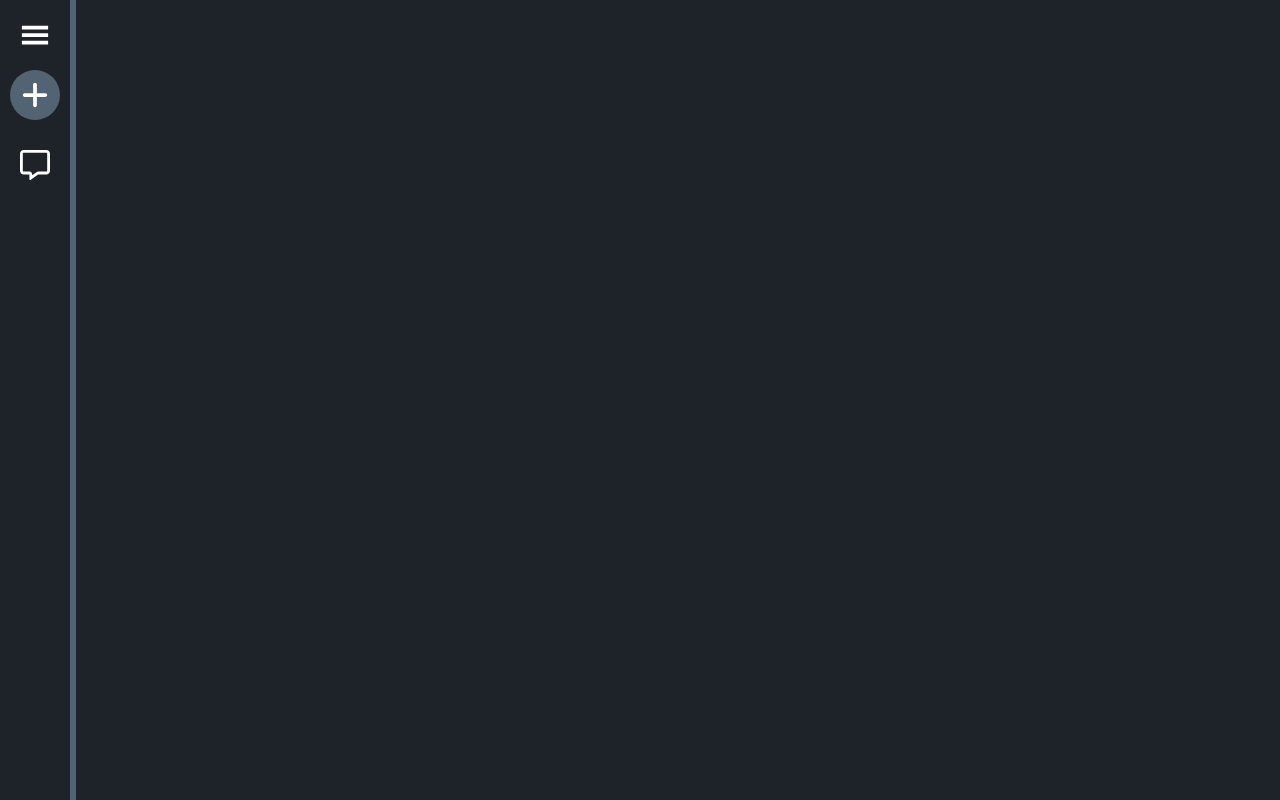
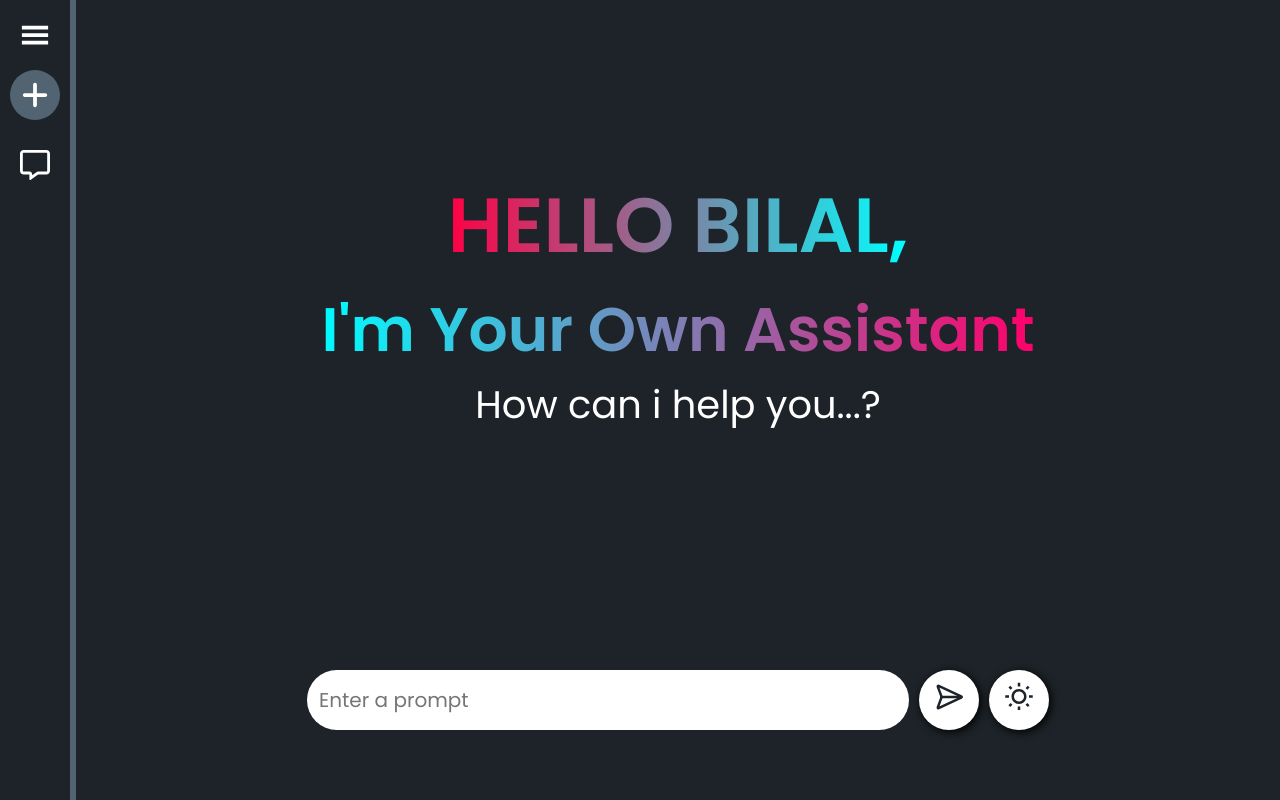
Before and after one commit to Bilal-coder78/CHATGPT, a React (Create React App) app: page / in a window 1280 px wide. Built offline with nearby package versions, Linux system fonts and the light colour scheme.

Commit message:
Layout complete

```diff
--- a/public/index.html
+++ b/public/index.html
@@ -8,8 +8,6 @@
       name="description"
       content="Web site created using create-react-app"
     />
-    <link rel="apple-touch-icon" href="%PUBLIC_URL%/logo192.png" />
-    <link rel="manifest" href="%PUBLIC_URL%/manifest.json" />
     <title>BILAL'S CHATBOT</title>
   </head>
   <body class="dark-mode">
--- a/src/components/Chatsection/Chatsec.css
+++ b/src/components/Chatsection/Chatsec.css
@@ -3,3 +3,83 @@
     background-color: var(--background-color);
     flex: 1;
 }
+
+.topsection{
+    width: 100%;
+    height: 75vh;
+}
+
+.bottomsection{
+    width: 100%;
+    height: 25vh;
+    display: flex;
+    align-items: center;
+    justify-content: center;
+    gap: 10px;
+}
+
+.headings{
+    height: 100%;
+    overflow: hidden;
+    display: flex;
+    align-items: center;
+    justify-content: center;
+    flex-direction: column;
+    font-size: 2vmax;
+}
+
+.headings span:nth-child(1){
+    font-size: 3em;
+    background: linear-gradient(to right,rgb(255, 0, 68),rgb(0, 255, 255));
+    background-clip: text;
+    color: transparent;
+    font-weight: 600;
+}
+
+.headings span:nth-child(2){
+    font-size: 2.4em;
+    background: linear-gradient(to right,rgb(0, 251, 255),rgb(255, 0, 106));
+    background-clip: text;
+    color: transparent;
+    font-weight: 600;
+}
+
+.headings span:nth-child(3){
+    font-size: 1.5em;
+    background-clip: text;
+    color: var(--color);
+}
+
+.bottomsection input{
+    width: 50%;
+    height: 60px;
+    padding: 12px;
+    font-size: 20px;
+    background-color: var(--btn-background-color);
+    color: var(--btn-color);
+    border-radius: 40px;
+    outline: none;
+    border: none;
+}
+
+.sendbtn{
+    width: 60px;
+    height: 60px;
+    padding: 10px;
+    border-radius: 50px;
+    border: none;
+    background-color: var(--btn-background-color);
+    cursor: pointer;
+    transition: all 0.5s;
+    box-shadow: 2px 2px 10px black;
+}
+
+.sendbtn svg{
+    width: 30px;
+    height: 30px;
+    color: var(--btn-color);
+}
+
+.sendbtn:hover{
+    background-color: var(--btn-hover-color);
+}
--- a/src/components/Chatsection/Chatsec.js
+++ b/src/components/Chatsection/Chatsec.js
@@ -1,10 +1,23 @@
 import React from 'react'
 import "./Chatsec.css"
+import Darkmode from '../Darkmode/Darkmode'
+import { LuSendHorizontal } from "react-icons/lu";
 
 function Chatsec() {
   return (
     <div className='chatsec'>
-
+        <div class="topsection">
+            <div class="headings">
+              <span>HELLO BILAL,</span>
+              <span>I'm Your Own Assistant</span>
+              <span>How can i help you...?</span>
+            </div>
+        </div>
+        <div class="bottomsection">
+          <input type="text"placeholder='Enter a prompt'/>
+          <button className='sendbtn'><LuSendHorizontal /></button>
+         <Darkmode/>
+        </div>
     </div>
   )
 }
--- /dev/null
+++ b/src/components/Darkmode/Darkmode.css
@@ -0,0 +1,21 @@
+.darkmodebtn{
+    width: 60px;
+    height: 60px;
+    padding: 10px;
+    border-radius: 50px;
+    border: none;
+    background-color: var(--btn-background-color);
+    cursor: pointer;
+    box-shadow: 2px 2px 10px black;
+    transition: all 0.5s;
+}
+
+.darkmodebtn svg{
+    width: 30px;
+    height: 30px;
+    color: var(--btn-color);
+}
+
+.darkmodebtn:hover{
+    background-color: var(--btn-hover-color);
+}
--- /dev/null
+++ b/src/components/Darkmode/Darkmode.js
@@ -0,0 +1,27 @@
+import React, { useEffect } from 'react'
+import { useState } from 'react'
+import { MdOutlineWbSunny } from "react-icons/md";
+import "./Darkmode.css"
+
+function Darkmode() {
+    const [mode, setmode] = useState("dark-mode")
+    function toggle(){
+        if(mode==="dark-mode"){
+            setmode("light-mode")
+        }else{
+            setmode("dark-mode")
+        }
+    }
+    useEffect(()=>{
+        document.body.className= mode;
+    },[mode])
+  return (
+    <div>
+        <button className='darkmodebtn' onClick={()=>{
+            toggle()
+        }}><MdOutlineWbSunny/></button>
+    </div>
+  )
+}
+
+export default Darkmode
--- a/src/index.css
+++ b/src/index.css
@@ -3,7 +3,7 @@
     padding: 0;
     margin: 0;
     box-sizing: border-box;
-    font-family: "Poppins", sans-serif;;
+    font-family: "Poppins", sans-serif;
 }
 #root{
     display: flex;
@@ -12,9 +12,16 @@
 .dark-mode{
     --color: white;
     --background-color: rgb(29, 35, 40);
+    --btn-background-color: white;
+    --btn-color: rgb(29, 35, 40);
+    --btn-hover-color: rgba(255, 255, 255, 0.58);
+
 }
 
 .light-mode{
     --color: rgb(29, 35, 40);
     --background-color: white;
+    --btn-background-color: rgb(29, 35, 40);
+    --btn-color: white;
+    --btn-hover-color: rgba(29, 35, 40, 0.853);
 }
```
